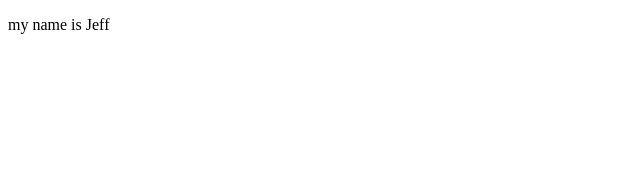
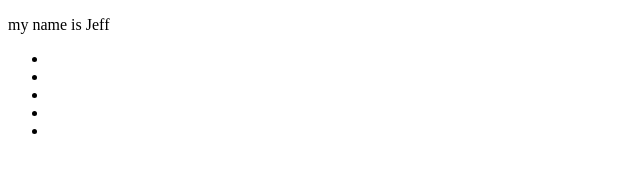
Before and after one commit to Jeffreyumd/CIS, a plain HTML site: page index.html in a window 1280 px wide. Shown: the full height of the page, 0-640 px from the left. Drawn offline with Linux system fonts and the light colour scheme.

Commit message:
update on index.html

```diff
--- a/index.html
+++ b/index.html
@@ -6,5 +6,16 @@
   </head>
   <body>
     <p>my name is Jeff</p>
+
+    <div>
+      <ul>
+        <li></li>
+        <li></li>
+        <li></li>
+        <li></li>
+        <li></li>
+      </ul>
+    </div>
+
   </body>
 </html>
```
